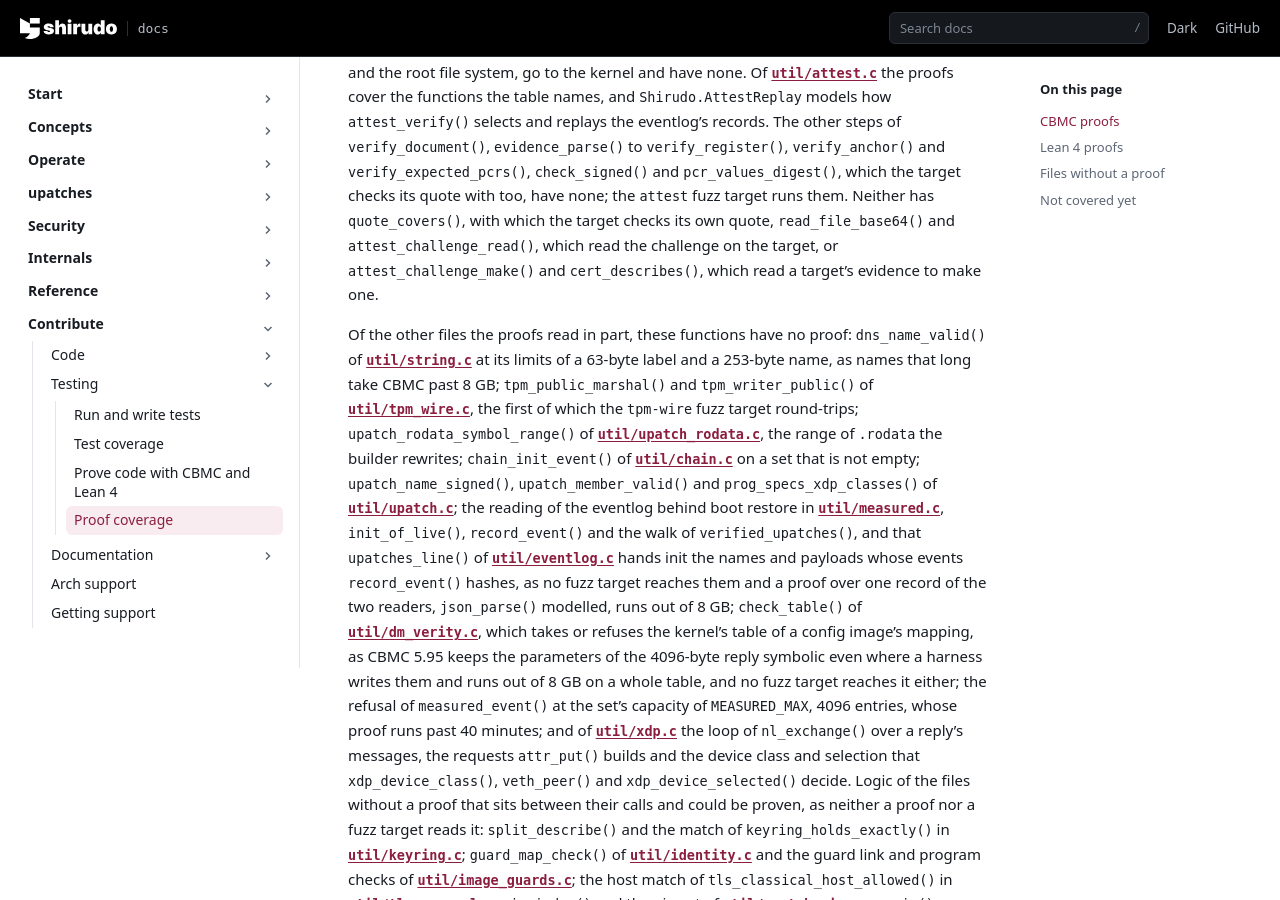
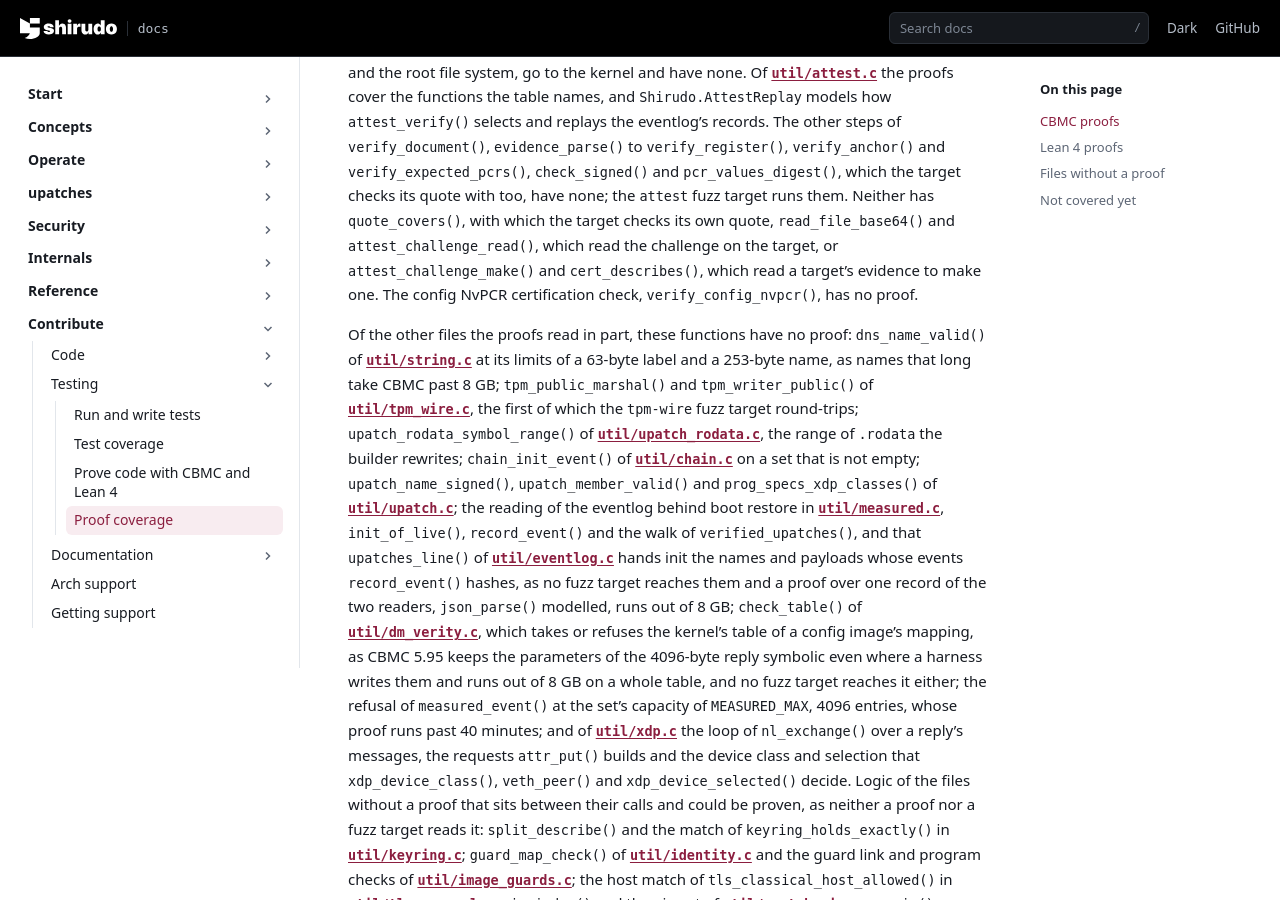
Before and after one commit to AliBashaSY/shirudo, a Sphinx documentation site: the page built from Documentation/contribute/testing/proof-coverage.rst, in a window 1280 px wide and 900 px high, scrolled down 49189 px. Built offline with Sphinx 7.4.7, drawn with Linux system fonts in a browser that asks for light colours; pages that are not in the unit, such as notebooks, are missing from menus.

Commit message:
docs: record the config NvPCR certification proof gap
The config evidence replay proof takes a certified value as input.
List the certification check among the code without proof coverage.

Signed-off-by: Andrea Lattuada <andrea@lattuada.me>

```diff
--- a/Documentation/contribute/testing/proof-coverage.rst
+++ b/Documentation/contribute/testing/proof-coverage.rst
@@ -1724,6 +1724,8 @@ have none; the ``attest`` fuzz target runs them. Neither has
 ``read_file_base64()`` and ``attest_challenge_read()``, which read the
 challenge on the target, or ``attest_challenge_make()`` and
 ``cert_describes()``, which read a target's evidence to make one.
+The config NvPCR certification check, ``verify_config_nvpcr()``, has no
+proof.
 
 Of the other files the proofs read in part, these functions have no
 proof: ``dns_name_valid()`` of :src:`util/string.c` at its limits of a
```
